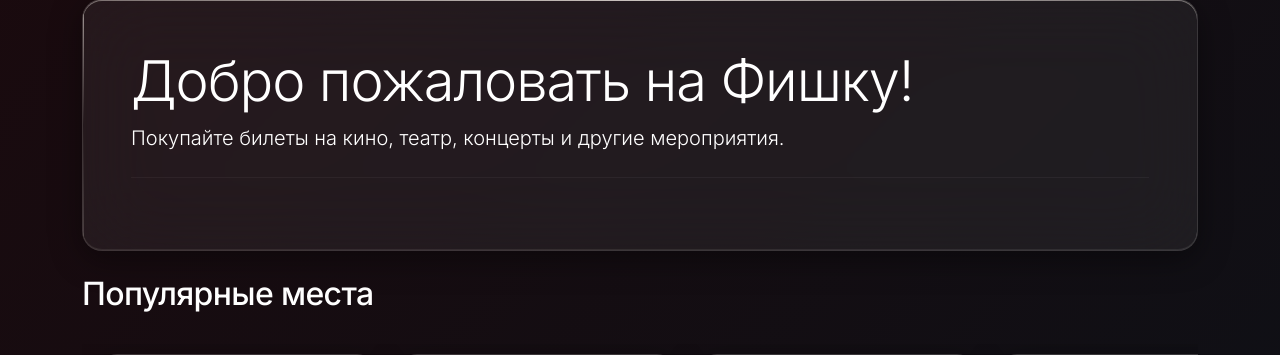
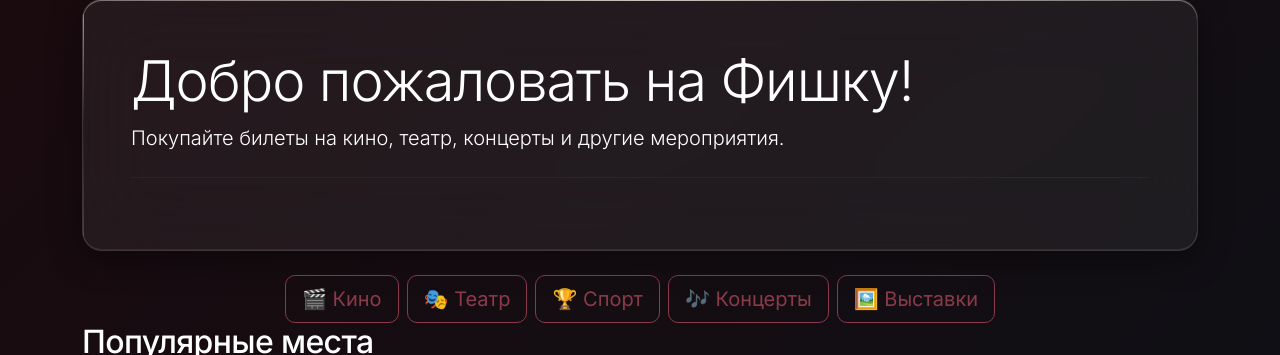
Before and after one commit to EG0R-M/ISIT-Project, a Flask app: page / in a window 1280 px wide. Shown: the part 82-437 px from the top of the page. Run offline with Flask 3, Linux system fonts and the light colour scheme; data comes from the database, SQL or seed files in the repository; data that the repository does not hold is empty; some libraries are stand-ins or nearby versions.

Commit message:
Add files via upload

```diff
--- a/app/templates/base.html
+++ b/app/templates/base.html
@@ -1,8 +1,20 @@
 <!DOCTYPE html>
 <html lang="ru" data-theme="dark">
+<html lang="ru">
 <head>
     <meta charset="UTF-8">
     <meta name="viewport" content="width=device-width, initial-scale=1.0">
+    <script>
+        (function() {
+            const savedTheme = localStorage.getItem('theme');
+            if (savedTheme) {
+                document.documentElement.setAttribute('data-theme', savedTheme);
+            } else {
+
+                document.documentElement.setAttribute('data-theme', 'dark');
+            }
+        })();
+    </script>
     <title>{% block title %}TicketBooking{% endblock %}</title>
     <link rel="preconnect" href="https://fonts.googleapis.com">
     <link rel="preconnect" href="https://fonts.gstatic.com" crossorigin>
--- a/app/templates/index.html
+++ b/app/templates/index.html
@@ -5,6 +5,15 @@
     <h1 class="display-4">Добро пожаловать на Фишку!</h1>
     <p class="lead">Покупайте билеты на кино, театр, концерты и другие мероприятия.</p>
     <hr class="my-4">
+</div>
+
+<!-- Блок кнопок категорий -->
+<div class="category-buttons mt-4 d-flex flex-wrap gap-2 justify-content-center">
+    <a href="{{ url_for('events.list_events', category='movie') }}" class="btn btn-outline-primary btn-lg">🎬 Кино</a>
+    <a href="{{ url_for('events.list_events', category='theater') }}" class="btn btn-outline-primary btn-lg">🎭 Театр</a>
+    <a href="{{ url_for('events.list_events', category='sport') }}" class="btn btn-outline-primary btn-lg">🏆 Спорт</a>
+    <a href="{{ url_for('events.list_events', category='concert') }}" class="btn btn-outline-primary btn-lg">🎶 Концерты</a>
+    <a href="{{ url_for('events.list_events', category='exhibition') }}" class="btn btn-outline-primary btn-lg">🖼️ Выставки</a>
 </div>
 
 <!-- Карусель популярных мест -->
```
